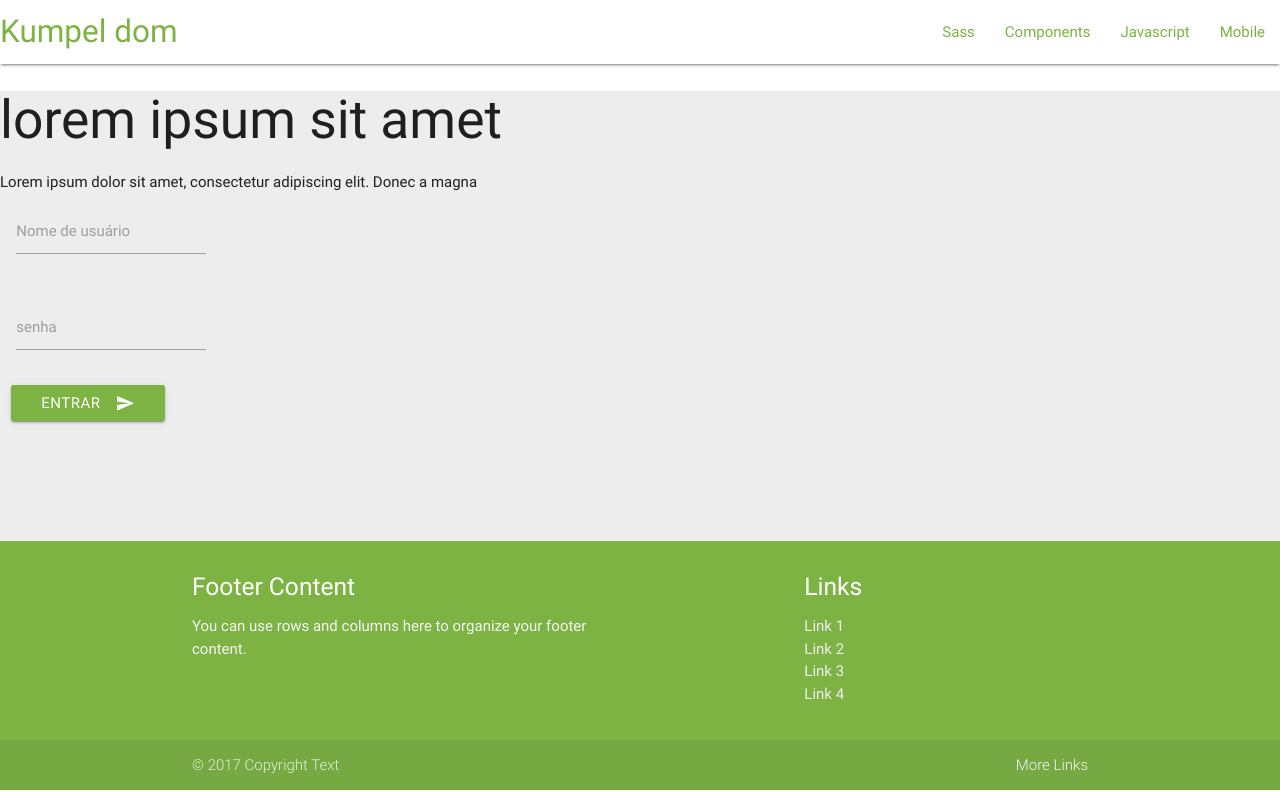
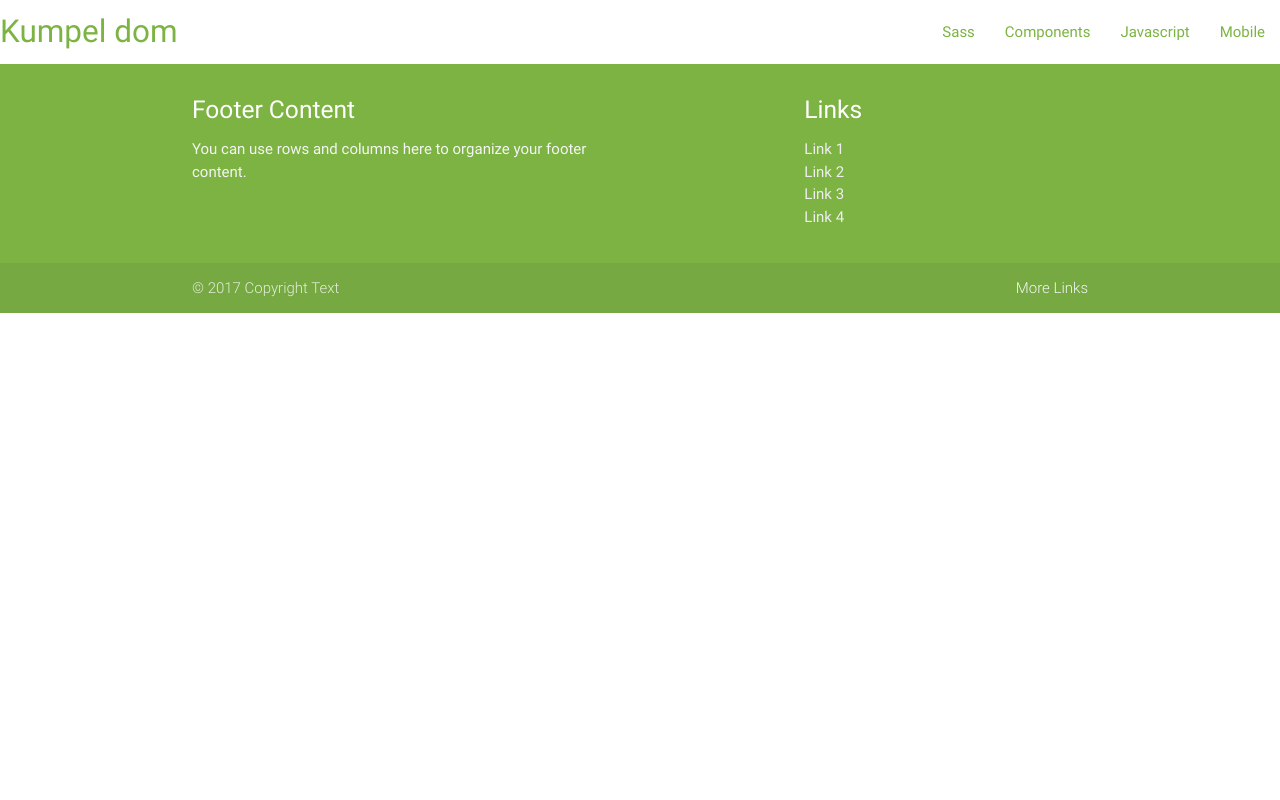
Before and after one commit to kumpel-dom/kumpel-dom-front, an Angular app: page / in a window 1280 px wide. Built offline with nearby package versions, Linux system fonts and the light colour scheme.

Commit message:
add router to the project

```diff
--- a/src/app/app.component.html
+++ b/src/app/app.component.html
@@ -1,95 +1 @@
-<header class="top-nav">
-  <nav>
-    <div class="nav-wrapper white">
-      <a href="#!" class="brand-logo">{{title}}</a>
-      <a href="#" data-activates="mobile-demo" class="button-collapse">
-        <i class="material-icons">menu</i>
-      </a>
-      <ul class="right hide-on-med-and-down">
-        <li>
-          <a href="sass.html">Sass</a>
-        </li>
-        <li>
-          <a href="badges.html">Components</a>
-        </li>
-        <li>
-          <a href="collapsible.html">Javascript</a>
-        </li>
-        <li>
-          <a href="mobile.html">Mobile</a>
-        </li>
-      </ul>
-      <ul class="side-nav" id="mobile-demo">
-        <li>
-          <a href="sass.html">Sass</a>
-        </li>
-        <li>
-          <a href="badges.html">Components</a>
-        </li>
-        <li>
-          <a href="collapsible.html">Javascript</a>
-        </li>
-        <li>
-          <a href="mobile.html">Mobile</a>
-        </li>
-      </ul>
-    </div>
-  </nav>
-</header>
-
-<main>
-    <app-index></app-index>
-</main>
-
-<footer class="page-footer light-green darken-1">
-  <div class="container">
-    <div class="row">
-      <div class="col l6 s12">
-        <h5 class="white-text">Footer Content</h5>
-        <p class="grey-text text-lighten-4">You can use rows and columns here to organize your footer content.</p>
-      </div>
-      <div class="col l4 offset-l2 s12">
-        <h5 class="white-text">Links</h5>
-        <ul>
-          <li>
-            <a class="grey-text text-lighten-3" href="#!">Link 1</a>
-          </li>
-          <li>
-            <a class="grey-text text-lighten-3" href="#!">Link 2</a>
-          </li>
-          <li>
-            <a class="grey-text text-lighten-3" href="#!">Link 3</a>
-          </li>
-          <li>
-            <a class="grey-text text-lighten-3" href="#!">Link 4</a>
-          </li>
-        </ul>
-      </div>
-    </div>
-  </div>
-  <div class="footer-copyright">
-    <div class="container">
-      © 2017 Copyright Text
-      <a class="grey-text text-lighten-4 right" href="#!">More Links</a>
-    </div>
-  </div>
-</footer>
-
-<!--<header>
-
-  <div id="logo">
-    <h1>{{ title }}</h1>
-  </div>
-
-  <div id="login-off" aling="center">
-    <button>{{ login }}</button>
-  </div>
-
-</header>
-
-<div id="content">
-  <section>
-   <app-index></app-index>
-  </section>
-</div>
--->
+<router-outlet></router-outlet>
--- a/src/app/app.component.scss
+++ b/src/app/app.component.scss
@@ -1,8 +1,4 @@
-@import '../colors';
 
-a {
-  color: $maincolor;
-}
 
 /*
 header{
--- a/src/app/app.module.ts
+++ b/src/app/app.module.ts
@@ -1,20 +1,41 @@
 import { BrowserModule } from '@angular/platform-browser';
 import { NgModule } from '@angular/core';
+import { RouterModule, Routes } from '@angular/router';
 
 import { MaterializeModule } from 'angular2-materialize';
 
 import { AppComponent } from './app.component';
 import { AuthComponent } from './auth/auth.component';
 import { IndexComponent } from './index/index.component';
+import { PageNotFoundComponent } from './page-not-found/page-not-found.component';
+
+const appRoutes: Routes = [
+  { path: '', component: IndexComponent },
+  {
+    path: 'heroes',
+    component: AuthComponent,
+    data: { title: 'Heroes List' }
+  },
+  { path: '',
+    redirectTo: '/',
+    pathMatch: 'full'
+  },
+  { path: '**', component: PageNotFoundComponent }
+];
 
 @NgModule({
   declarations: [
     AppComponent,
     AuthComponent,
-    IndexComponent
+    IndexComponent,
+    PageNotFoundComponent
   ],
   imports: [
-    BrowserModule
+    BrowserModule,
+    RouterModule.forRoot(
+      appRoutes,
+      { enableTracing: true } // <-- debugging purposes only
+    )
   ],
   providers: [],
   bootstrap: [AppComponent]
--- a/src/app/index/index.component.html
+++ b/src/app/index/index.component.html
@@ -1,7 +1,95 @@
-<section>
-  <div class="bigtext">
-    <h2>{{ bigmsg }}</h2>
-    <span>{{ submsg }}</span>
+<header class="top-nav">
+    <nav>
+      <div class="nav-wrapper white">
+        <a href="#!" class="brand-logo">{{title}}</a>
+        <a href="#" data-activates="mobile-demo" class="button-collapse">
+          <i class="material-icons">menu</i>
+        </a>
+        <ul class="right hide-on-med-and-down">
+          <li>
+            <a href="sass.html">Sass</a>
+          </li>
+          <li>
+            <a href="badges.html">Components</a>
+          </li>
+          <li>
+            <a href="collapsible.html">Javascript</a>
+          </li>
+          <li>
+            <a href="mobile.html">Mobile</a>
+          </li>
+        </ul>
+        <ul class="side-nav" id="mobile-demo">
+          <li>
+            <a href="sass.html">Sass</a>
+          </li>
+          <li>
+            <a href="badges.html">Components</a>
+          </li>
+          <li>
+            <a href="collapsible.html">Javascript</a>
+          </li>
+          <li>
+            <a href="mobile.html">Mobile</a>
+          </li>
+        </ul>
+      </div>
+    </nav>
+  </header>
+
+  <main>
+
+  </main>
+
+  <footer class="page-footer light-green darken-1">
+    <div class="container">
+      <div class="row">
+        <div class="col l6 s12">
+          <h5 class="white-text">Footer Content</h5>
+          <p class="grey-text text-lighten-4">You can use rows and columns here to organize your footer content.</p>
+        </div>
+        <div class="col l4 offset-l2 s12">
+          <h5 class="white-text">Links</h5>
+          <ul>
+            <li>
+              <a class="grey-text text-lighten-3" href="#!">Link 1</a>
+            </li>
+            <li>
+              <a class="grey-text text-lighten-3" href="#!">Link 2</a>
+            </li>
+            <li>
+              <a class="grey-text text-lighten-3" href="#!">Link 3</a>
+            </li>
+            <li>
+              <a class="grey-text text-lighten-3" href="#!">Link 4</a>
+            </li>
+          </ul>
+        </div>
+      </div>
+    </div>
+    <div class="footer-copyright">
+      <div class="container">
+        © 2017 Copyright Text
+        <a class="grey-text text-lighten-4 right" href="#!">More Links</a>
+      </div>
+    </div>
+  </footer>
+
+  <!--<header>
+
+    <div id="logo">
+      <h1>{{ title }}</h1>
+    </div>
+
+    <div id="login-off" aling="center">
+      <button>{{ login }}</button>
+    </div>
+
+  </header>
+
+  <div id="content">
+    <section>
+     <app-index></app-index>
+    </section>
   </div>
-  <app-auth></app-auth>
-</section>
+  -->
--- a/src/app/index/index.component.scss
+++ b/src/app/index/index.component.scss
@@ -1,11 +1,5 @@
 @import '../../colors';
 
-section{
-  height: 450px;
-  background-color: $mainlight;
-  box-shadow: 0px 1px 2px $mainshadow;
+a {
+  color: $maincolor;
 }
-#bigtext{
-  color: $maindark;
-  float: left;
-}
--- a/src/app/index/index.component.ts
+++ b/src/app/index/index.component.ts
@@ -7,8 +7,8 @@ import { Component, OnInit } from '@angular/core';
 })
 export class IndexComponent implements OnInit {
 
-  bigmsg = 'lorem ipsum sit amet';
-  submsg = 'Lorem ipsum dolor sit amet, consectetur adipiscing elit. Donec a magna';
+  title = 'Kumpel dom';
+  login = 'Entrar';
 
   constructor() { }
 
--- /dev/null
+++ b/src/app/page-not-found/page-not-found.component.html
@@ -0,0 +1,3 @@
+<p>
+  page-not-found works!
+</p>
--- /dev/null
+++ b/src/app/page-not-found/page-not-found.component.ts
@@ -0,0 +1,15 @@
+import { Component, OnInit } from '@angular/core';
+
+@Component({
+  selector: 'app-page-not-found',
+  templateUrl: './page-not-found.component.html',
+  styleUrls: ['./page-not-found.component.scss']
+})
+export class PageNotFoundComponent implements OnInit {
+
+  constructor() { }
+
+  ngOnInit() {
+  }
+
+}
```
Also changed, not shown: src/app/page-not-found/page-not-found.component.scss (added), 1 other file (tests, documents, lock files or other folders).
